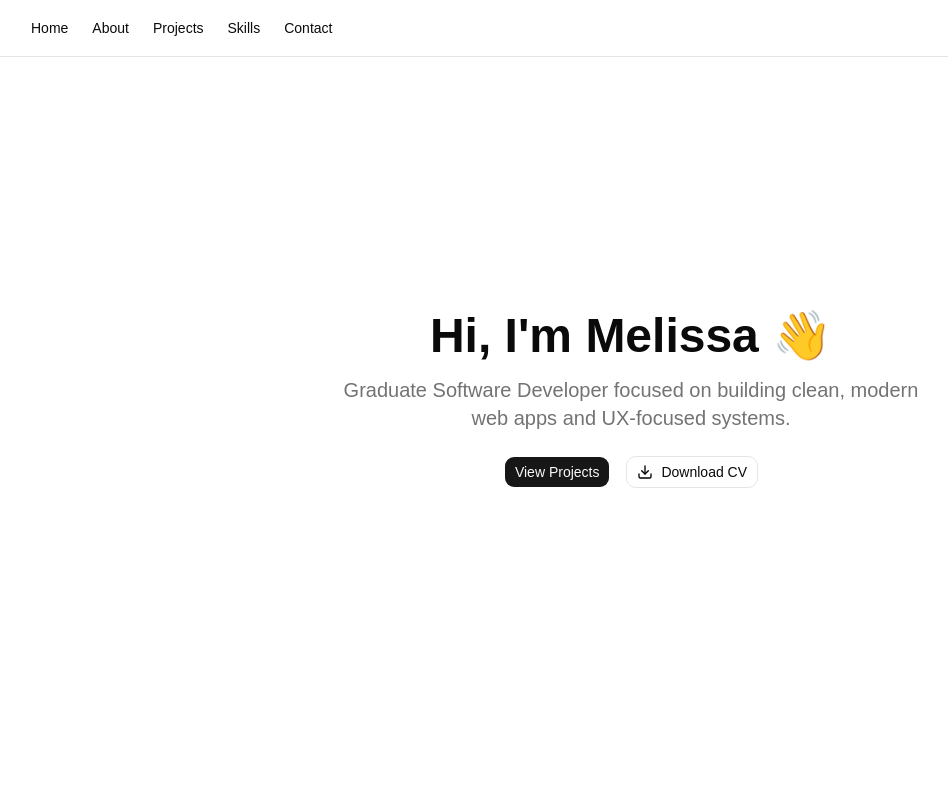
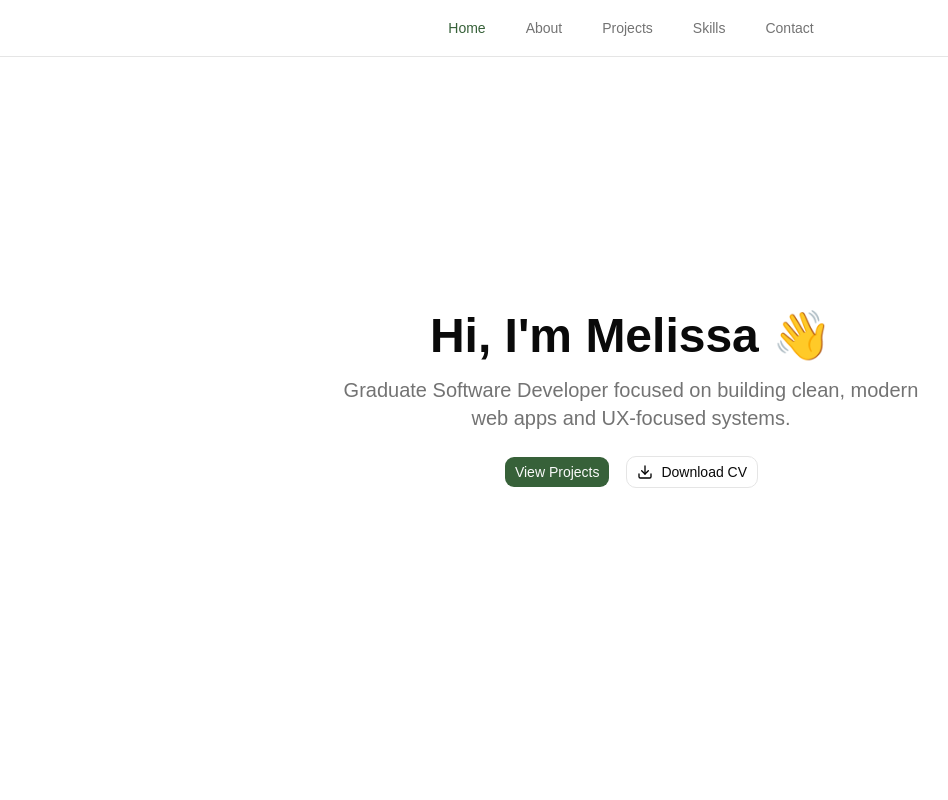
Before and after one commit to msie081/my-portfolio, a React (Vite) app: page / in a window 1280 px wide. Shown: the top 800 px of the page, without its empty margins (9-957 px from the left). Built offline with nearby package versions, Linux system fonts and the light colour scheme.

Commit message:
Update UI colour scheme.

```diff
--- a/src/components/Footer.tsx
+++ b/src/components/Footer.tsx
@@ -1,37 +1,18 @@
-import { Button } from "./ui/button";
+
 export default function Footer() {
-  const scrollToTop = () => {
-    window.scrollTo({ top: 0, behavior: "smooth" });
-  };
+
 
   return (
     <footer className="border-t py-10 px-6 mt-20">
+    <div className="max-w-5xl mx-auto flex flex-col items-center gap-6 text-center">
 
-      <div className="max-w-5xl mx-auto flex flex-col md:flex-row items-center justify-between gap-6">
-
-        {/* Left text */}
-        <div className="text-sm text-muted-foreground text-center md:text-left">
-          <p>Melissa Sieu © 2026</p>
-          <p className="text-xs mt-1">Built with React + Vite</p>
+        {/* Text */}
+        <div className="text-sm text-muted-foreground">
+        <p>Melissa Sieu © 2026</p>
+        <p className="text-xs mt-1">Built with React + Vite</p>
         </div>
 
-        {/* Back to top */}
-        <Button variant="secondary"
-        onClick={scrollToTop}
-        className="flex items-center gap-2"
-        >
-        Back to top
-
-        <img
-            src="/icons/arrow-up.svg"
-            alt=""
-            className="w-4 h-4 transition-transform duration-200 group-hover:-translate-y-0.5"
-        />
-        </Button>
-
-
-
-      </div>
+    </div>
     </footer>
   );
 }
--- a/src/components/sections/Contact.tsx
+++ b/src/components/sections/Contact.tsx
@@ -1,6 +1,14 @@
 import { useState } from "react";
+import { Button } from "../ui/button";
 
 export default function Contact() {
+
+
+
+  const scrollToTop = () => {
+    window.scrollTo({ top: 0, behavior: "smooth" });
+  };
+
   const [copied, setCopied] = useState(false);
 
   const email = "melissatsieu2@email.com";
@@ -82,6 +90,22 @@ export default function Contact() {
           />
         </a>
 
+
+      </div>
+        <div className="flex justify-center">
+        <Button
+          variant="secondary"
+          onClick={scrollToTop}
+          className="flex items-center gap-2 group"
+        >
+          Back to top
+
+          <img
+            src="/icons/arrow-up.svg"
+            alt=""
+            className="w-4 h-4 transition-transform duration-200 group-hover:-translate-y-0.5"
+          />
+        </Button>
       </div>
 
 
--- a/src/components/sections/NavBar.tsx
+++ b/src/components/sections/NavBar.tsx
@@ -1,53 +1,83 @@
+import { useEffect, useState } from "react";
 import {
   NavigationMenu,
   NavigationMenuItem,
   NavigationMenuList,
 } from "../ui/navigation-menu";
 
+const sections = ["home", "about", "projects", "skills", "contact"];
 
 export default function Navbar() {
+  const [active, setActive] = useState("home");
+
+  useEffect(() => {
+    const observers: IntersectionObserver[] = [];
+
+    sections.forEach((id) => {
+      const el = document.getElementById(id);
+      if (!el) return;
+
+      const observer = new IntersectionObserver(
+        ([entry]) => {
+          if (entry.isIntersecting) {
+            setActive(id);
+          }
+        },
+        {
+          root: null,
+          threshold: 0.6,
+        }
+      );
+
+      observer.observe(el);
+      observers.push(observer);
+    });
+
+    return () => observers.forEach((o) => o.disconnect());
+  }, []);
+
+  const linkClass = (id: string) =>
+    `text-sm font-medium transition-colors ${
+      active === id ? "text-primary" : "text-muted-foreground"
+    } hover:text-primary`;
+
   return (
-    <div className="w-full flex justify-between items-center px-10 py-4 fixed top-0 bg-background/80 backdrop-blur border-b z-50">
-
-      {/* Left / Center nav */}
+    <div className="w-full flex justify-center items-center px-10 py-4 fixed top-0 bg-background/80 backdrop-blur border-b z-50">
       <NavigationMenu>
-        <NavigationMenuList className="flex gap-6">
+        <NavigationMenuList className="flex gap-10">
 
           <NavigationMenuItem>
-            <a href="home" className="text-sm font-medium hover:text-primary">
+            <a href="#home" className={linkClass("home")}>
               Home
             </a>
           </NavigationMenuItem>
 
           <NavigationMenuItem>
-            <a href="about" className="text-sm font-medium hover:text-primary">
+            <a href="#about" className={linkClass("about")}>
               About
             </a>
           </NavigationMenuItem>
 
           <NavigationMenuItem>
-            <a href="projects" className="text-sm font-medium hover:text-primary">
+            <a href="#projects" className={linkClass("projects")}>
               Projects
             </a>
           </NavigationMenuItem>
 
           <NavigationMenuItem>
-            <a href="skills" className="text-sm font-medium hover:text-primary">
+            <a href="#skills" className={linkClass("skills")}>
               Skills
             </a>
           </NavigationMenuItem>
 
           <NavigationMenuItem>
-            <a href="contact" className="text-sm font-medium hover:text-primary">
+            <a href="#contact" className={linkClass("contact")}>
               Contact
             </a>
           </NavigationMenuItem>
 
         </NavigationMenuList>
       </NavigationMenu>
-
-
-
     </div>
   );
 }
--- a/src/index.css
+++ b/src/index.css
@@ -55,7 +55,7 @@
     --card-foreground: oklch(0.145 0 0);
     --popover: oklch(1 0 0);
     --popover-foreground: oklch(0.145 0 0);
-    --primary: oklch(0.205 0 0);
+    --primary: oklch(0.45 0.08 145);
     --primary-foreground: oklch(0.985 0 0);
     --secondary: oklch(0.97 0 0);
     --secondary-foreground: oklch(0.205 0 0);
@@ -66,7 +66,7 @@
     --destructive: oklch(0.577 0.245 27.325);
     --border: oklch(0.922 0 0);
     --input: oklch(0.922 0 0);
-    --ring: oklch(0.708 0 0);
+    --ring: oklch(0.45 0.08 145);
     --chart-1: oklch(0.87 0 0);
     --chart-2: oklch(0.556 0 0);
     --chart-3: oklch(0.439 0 0);
@@ -90,8 +90,8 @@
     --card-foreground: oklch(0.985 0 0);
     --popover: oklch(0.205 0 0);
     --popover-foreground: oklch(0.985 0 0);
-    --primary: oklch(0.922 0 0);
-    --primary-foreground: oklch(0.205 0 0);
+    --primary: oklch(0.70 0.10 145);
+  --primary-foreground: oklch(0.145 0 0);
     --secondary: oklch(0.269 0 0);
     --secondary-foreground: oklch(0.985 0 0);
     --muted: oklch(0.269 0 0);
@@ -101,7 +101,7 @@
     --destructive: oklch(0.704 0.191 22.216);
     --border: oklch(1 0 0 / 10%);
     --input: oklch(1 0 0 / 15%);
-    --ring: oklch(0.556 0 0);
+    --ring: oklch(0.70 0.10 145);
     --chart-1: oklch(0.87 0 0);
     --chart-2: oklch(0.556 0 0);
     --chart-3: oklch(0.439 0 0);
@@ -128,3 +128,7 @@
     @apply font-sans;
     }
 }
+
+html {
+  scroll-behavior: smooth;
+}
```
